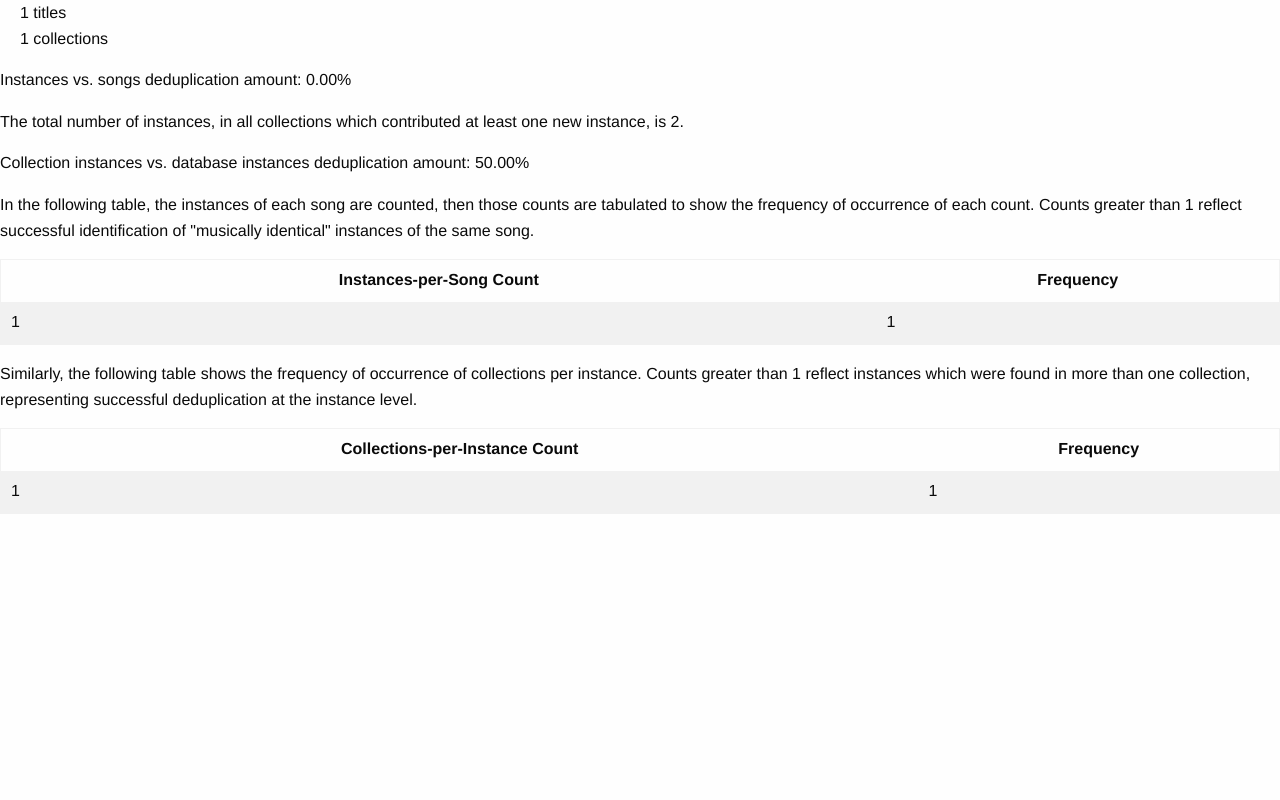
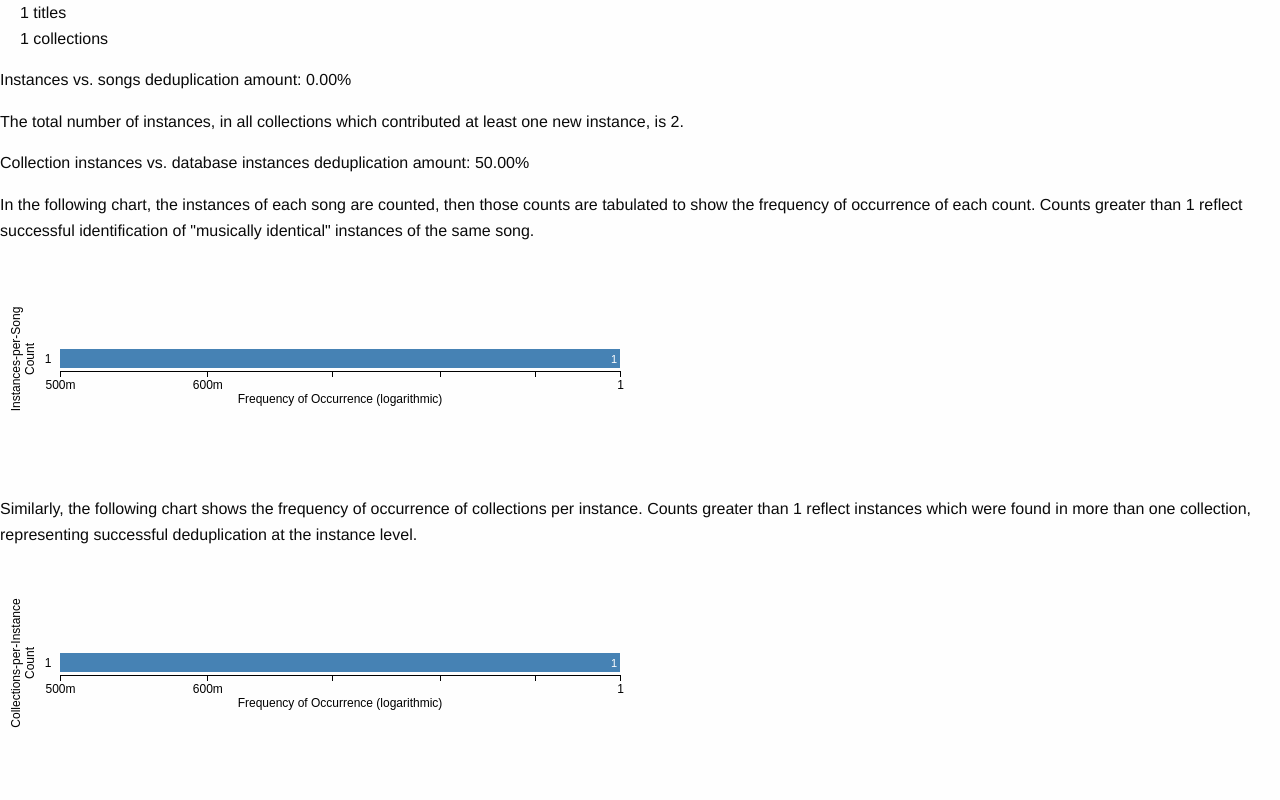
Before and after one commit to theabolton/abcdb, a Django app: page /stats/ in a window 1280 px wide. Shown: the part 317-1117 px from the top of the page. Before the commit the page ends 831 px from the top, so only its background shows below. Run offline with Django 3.2, Linux system fonts and the light colour scheme; tables that the repository leaves empty hold one stand-in row (values such as "Sample post"); parts of the project's set-up code (start-up, migrations or seed data) failed here and were passed over; some libraries are stand-ins or nearby versions.

Commit message:
Add D3 charts for stats view.

```diff
--- a/main/templates/main/stats.html
+++ b/main/templates/main/stats.html
@@ -1,7 +1,43 @@
 {% extends 'base.html' %}
 {% block title %}Stats{% endblock %}
 {% block headline %}Database Statistics{% endblock %}
-
+{% block head %}
+<style>
+.chart rect {
+  fill: steelblue;
+}
+.chart text {
+  fill: white;
+  font: 11px sans-serif;
+  text-anchor: end;
+}
+.axis text {
+  fill: black;
+  font: 12px sans-serif;
+  text-anchor: middle;
+}
+.axis path,
+.axis line {
+  fill: none;
+  stroke: #000;
+  shape-rendering: crispEdges;
+}
+.axis.y path {
+  stroke: none;
+}
+</style>
+<script>
+/* data for histograms */
+var inst_per_song = [
+{% for c, n in inst_per_song_histo %}{ count: {{ c }}, frequency: {{ n }}}{% if not forloop.last %},{% endif %}{% endfor %}
+];
+var coll_per_inst = [
+{% for c, n in coll_per_inst_histo %}{ count: {{ c }}, frequency: {{ n }}}{% if not forloop.last %},{% endif %}{% endfor %}
+];
+</script>
+<script src="https://d3js.org/d3.v4.min.js" defer></script>
+<script src="/static/stats_bar_chart.js" defer></script>
+{% endblock %}
 {% block content %}
 <p>The database currently contains:</p>
 <ul style="list-style: none;">
@@ -17,27 +53,14 @@ least one new instance, is {{ collection_instances }}.</p>
 
 <p>Collection instances vs. database instances deduplication amount: {{ coll_to_inst_dedup }}%</p>
 
-<p>In the following table, the instances of each song are counted, then those
+<p>In the following chart, the instances of each song are counted, then those
 counts are tabulated to show the frequency of occurrence of each count.
 Counts greater than 1 reflect successful identification of "musically
 identical" instances of the same song.</p>
-<!-- for testing: inst_per_song_histo {% for c, n in inst_per_song_histo %}{{ c }}:{{ n }}|{% endfor %} -->
-<table>
-<tr><th>Instances-per-Song Count</th><th>Frequency</th></tr>
-{% for c, n in inst_per_song_histo %}
-  <tr><td>{{ c }}</td><td>{{ n }}</td>
-{% endfor %}
-</table>
-
-<p>Similarly, the following table shows the frequency of occurrence of
+<div id="inst_per_song"></div>
+<p>Similarly, the following chart shows the frequency of occurrence of
 collections per instance. Counts greater than 1 reflect instances which
 were found in more than one collection, representing successful deduplication
 at the instance level.</p>
-<!-- for testing: coll_per_inst_histo {% for c, n in coll_per_inst_histo %}{{ c }}:{{ n }}|{% endfor %} -->
-<table>
-<tr><th>Collections-per-Instance Count</th><th>Frequency</th></tr>
-{% for c, n in coll_per_inst_histo %}
-  <tr><td>{{ c }}</td><td>{{ n }}</td>
-{% endfor %}
-</table>
+<div id="coll_per_inst"></div>
 {% endblock %}
--- /dev/null
+++ b/static/stats_bar_chart.js
@@ -0,0 +1,137 @@
+/* ABCdb static/stats_bar_chart.js - bar charts for stats view
+ *
+ * Copyright © 2017 Sean Bolton.
+ *
+ * Permission is hereby granted, free of charge, to any person obtaining
+ * a copy of this software and associated documentation files (the
+ * "Software"), to deal in the Software without restriction, including
+ * without limitation the rights to use, copy, modify, merge, publish,
+ * distribute, sublicense, and/or sell copies of the Software, and to
+ * permit persons to whom the Software is furnished to do so, subject to
+ * the following conditions:
+ *
+ * The above copyright notice and this permission notice shall be
+ * included in all copies or substantial portions of the Software.
+ *
+ * THE SOFTWARE IS PROVIDED "AS IS", WITHOUT WARRANTY OF ANY KIND,
+ * EXPRESS OR IMPLIED, INCLUDING BUT NOT LIMITED TO THE WARRANTIES OF
+ * MERCHANTABILITY, FITNESS FOR A PARTICULAR PURPOSE AND
+ * NONINFRINGEMENT. IN NO EVENT SHALL THE AUTHORS OR COPYRIGHT HOLDERS BE
+ * LIABLE FOR ANY CLAIM, DAMAGES OR OTHER LIABILITY, WHETHER IN AN ACTION
+ * OF CONTRACT, TORT OR OTHERWISE, ARISING FROM, OUT OF OR IN CONNECTION
+ * WITH THE SOFTWARE OR THE USE OR OTHER DEALINGS IN THE SOFTWARE.
+ */
+
+/* Horizonal bar chart: logarithmic X-axis, ordinal Y-axis (a set of integers)
+ * Requires: D3 v4, a reasonably modern browser.
+ */
+
+/* The margins between inner portion of chart and outside of SVG element;
+ * these need to include space for the axes and labels.
+ */
+var margin = {top: 40, right: 20, bottom: 70, left: 60};
+
+/* Total chart height depends on number of bars, but is never less than that needed for
+ * `minBars` bars (to leave space for Y-axis labels). */
+var barHeight = 20,
+    minBars = 6;
+
+function translate(x, y) {
+    /* Return a translate string for an SVG transform attribute. */
+    return "translate(" + x + "," + y + ")";
+}
+
+function create_chart(id, data, yLabel) {
+    /* inner size of chart, not counting axes and labels */
+    var innerWidth = 560,
+        innerHeight = barHeight * data.length,
+        innerYOffset = data.length < minBars ? (0.5 * barHeight * (minBars - data.length)) : 0;
+
+    var svgWidth = innerWidth + margin.left + margin.right,
+        svgHeight = innerHeight + 2 * innerYOffset + margin.top + margin.bottom;
+
+    var x = d3.scaleLog()
+        /* Beginning the domain at 0.5 means '1' and '2' don't look odd side-by-side. */
+        .domain([0.5, d3.max(data, function(d) { return d.frequency; })])
+        .range([0, innerWidth]);
+
+    var y = d3.scaleBand()
+        .domain(data.map(function(d) { return d.count; }))
+        .range([0, innerHeight])
+        .padding(0.1);
+
+    var xAxis = d3.axisBottom()
+        .scale(x)
+        .ticks(4, ",.1s") /* This gives nice ticks and labels at powers of ten. */
+        .tickSize(6, 0);
+
+    var yAxis = d3.axisLeft()
+        .scale(y)
+        .tickSize(0) /* no ticks */
+        .tickPadding(8); /* but keep the bar labels outside the bars */
+
+    /* add SVG element */
+    var chart = d3.select("#" + id)
+      .append("svg")
+        .attr("width", svgWidth)
+        .attr("height", svgHeight)
+        .attr("class", "chart");
+
+    /* inner group for the chart itself */
+    var inner = chart.append("g")
+        .attr("transform", translate(margin.left, margin.top + innerYOffset));
+
+    /* bars */
+    var bar = inner.selectAll("g")
+        .data(data)
+      .enter().append("g")
+        .attr("transform", function(d, i) { return translate(0, i * barHeight); });
+
+    bar.append("rect")
+        .attr("x", 0).attr("y", 0)
+        .attr("width", function(d) { return x(d.frequency); })
+        .attr("height", barHeight - 1);
+
+    bar.append("text")
+        .attr("x", function(d) { return x(d.frequency) - 3; })
+        .attr("y", barHeight / 2)
+        .attr("dy", ".35em")
+        .text(function(d) { return d.frequency; });
+
+    /* X axis and label */
+    chart.append("g")
+        .attr("class", "x axis")
+        .attr("transform", translate(margin.left, svgHeight - innerYOffset - margin.bottom + 2))
+        .call(xAxis)
+      .append("text")
+        .attr("y", 32)
+        .attr("x", innerWidth / 2)
+        .text("Frequency of Occurrence (logarithmic)");
+
+    /* Y axis and label */
+    var txt = chart.append("g")
+        .attr("class", "y axis")
+        .attr("transform", translate(margin.left - 4, innerYOffset + margin.top))
+        .call(yAxis)
+      .append("text")
+        .attr("transform", "rotate(-90)");
+
+    if (data.length <= 7) {  /* split Y-axis label if fewer than 8 bars */
+        var lines = yLabel.split("\n");
+        txt.append("tspan")
+            .attr("y", -36)
+            .attr("x", -innerHeight / 2)
+            .text(lines[0]);
+        txt.append("tspan")
+            .attr("dy", "1.2em")
+            .attr("x", -innerHeight / 2)
+            .text(lines[1]);
+    } else {
+        txt.attr("y", -24)
+            .attr("x", -innerHeight / 2)
+            .text(yLabel.replace("\n", " "));
+    }
+}
+
+create_chart("inst_per_song", inst_per_song, "Instances-per-Song\nCount");
+create_chart("coll_per_inst", coll_per_inst, "Collections-per-Instance\nCount");
```
Also changed, not shown: main/tests.py (+5 -4 lines).
